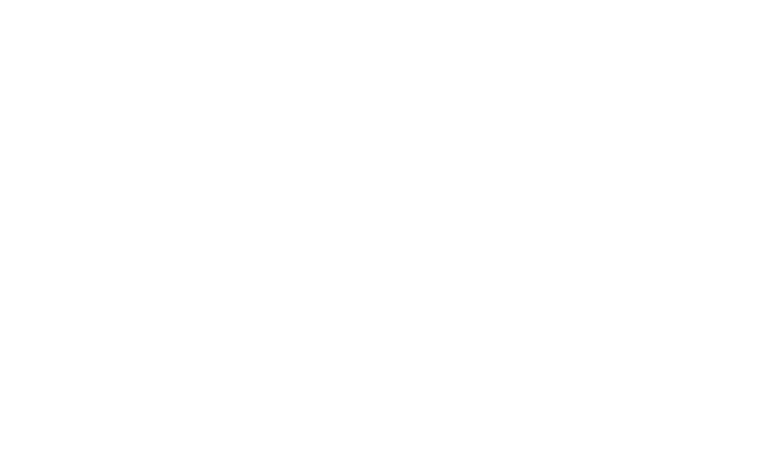
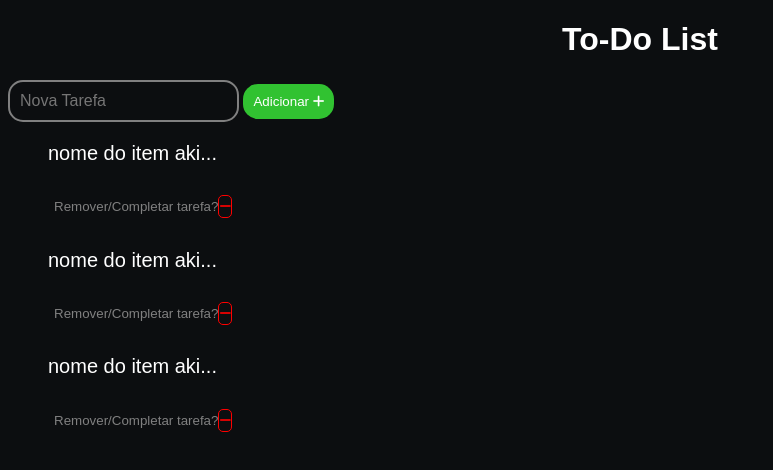
Before and after one commit to pamellapereto/appToDoList, a plain HTML site: page index.html in a window 1280 px wide. Shown: the whole page, without its empty margins (0-773 px from the left). Drawn offline with Linux system fonts and the light colour scheme.

Commit message:
começando a estrutura do HTML

```diff
--- a/css/styles.css
+++ b/css/styles.css
@@ -0,0 +1,71 @@
+html {
+    padding: 0;
+    margin: 0;
+    font-family: "Poppings", sans-serif;
+}
+
+body {
+    background-color: #0c0e10;
+}
+
+.titulo {
+    color: #FFF;
+    text-align: center;
+}
+
+.campo-tarefa {
+    border: solid 2px #808080;
+    background-color: transparent;
+    border-radius: 15px;
+    padding: 10px;
+    color: #FFF;
+    font-size: 16px;
+}
+
+.lista-tarefas {
+    list-style: none;
+}
+
+.item-tarefa {
+    color: #FFF;
+    font-size: 20px;
+}
+
+.descricao-item {
+    color: #808080;
+}
+
+#addIcon {
+    color: #FFF;
+}
+
+.containerTask {
+
+}
+
+.removeTasksButton {
+    background-color: transparent;
+    border: solid 1px #ff0000;
+    border-radius: 5px;
+    padding-top: 3px;
+    padding-bottom: 3px;
+}
+
+.containerRemoveActions {
+    display: flex;
+    align-items: center;
+    background-color: transparent;
+    border: none;
+}
+
+#removeIcon {
+    color: #ff0000;
+}
+
+.botao-adicionar {
+    background-color: #31c231;
+    color: #FFF;
+    border: none;
+    padding: 10px;
+    border-radius: 15px;
+}
--- a/index.html
+++ b/index.html
@@ -1,11 +1,74 @@
 <!DOCTYPE html>
-<html lang="en">
+<html lang="pt-br">
+
 <head>
     <meta charset="UTF-8">
     <meta name="viewport" content="width=device-width, initial-scale=1.0">
-    <title>Document</title>
+    <link rel="stylesheet" href="css/styles.css">
+    <!-- só para dar mais vida colocando icones de exclusão e adição para as tarefas -->
+    <link rel="stylesheet" href="https://cdnjs.cloudflare.com/ajax/libs/font-awesome/6.5.0/css/all.min.css">
+    <!-- Font de textos para tirar a serifa deles e deixar mais bonitinha -->
+    <link rel="preconnect" href="https://fonts.googleapis.com">
+    <link rel="preconnect" href="https://fonts.gstatic.com" crossorigin>
+    <link
+        href="https://fonts.googleapis.com/css2?family=Poppins:ital,wght@0,100;0,200;0,300;0,400;0,500;0,600;0,700;0,800;0,900;1,100;1,200;1,300;1,400;1,500;1,600;1,700;1,800;1,900&display=swap"
+        rel="stylesheet">
+    <!-- <link rel="shortcut icon" type="imagex/png" href=""> Vai q em algum momento da vd eu queira esse icone ne -->
+    <title>To-Do List</title>
 </head>
+
 <body>
+    <h1 class="titulo">To-Do List</h1>
+    <!-- campos para adicionar nova tarefa -->
+    <div>
+        <input placeholder="Nova Tarefa" class="campo-tarefa" type="text">
+        <button class="botao-adicionar" type="submit">
+            Adicionar
+            <!-- iconezinho para deleção da tarefa/task -->
+            <i id="addIcon" class="fa-solid fa-plus"></i>
+        </button>
+    </div>
 
+    <div>
+        <ul class="lista-tarefas">
+            <li class="item-tarefa">
+                <div class="containerTask">
+                    <p>nome do item aki...</p>
+                    <button class="containerRemoveActions">
+                        <p class="descricao-item">Remover/Completar tarefa? </p>
+                        <div class="removeTasksButton">
+                            <!-- iconezinho para deleção da tarefa/task -->
+                            <i id="removeIcon" class="fa-solid fa-minus"></i>
+                        </div>
+                    </button>
+                </div>
+            </li>
+            <li class="item-tarefa">
+                <div class="containerTask">
+                    <p>nome do item aki...</p>
+                    <button class="containerRemoveActions">
+                        <p class="descricao-item">Remover/Completar tarefa? </p>
+                        <div class="removeTasksButton">
+                            <!-- iconezinho para deleção da tarefa/task -->
+                            <i id="removeIcon" class="fa-solid fa-minus"></i>
+                        </div>
+                    </button>
+                </div>
+            </li>
+            <li class="item-tarefa">
+                <div class="containerTask">
+                    <p>nome do item aki...</p>
+                    <button class="containerRemoveActions">
+                        <p class="descricao-item">Remover/Completar tarefa? </p>
+                        <div class="removeTasksButton">
+                            <!-- iconezinho para deleção da tarefa/task -->
+                            <i id="removeIcon" class="fa-solid fa-minus"></i>
+                        </div>
+                    </button>
+                </div>
+            </li>
+        </ul>
+    </div>
 </body>
+
 </html>
```
